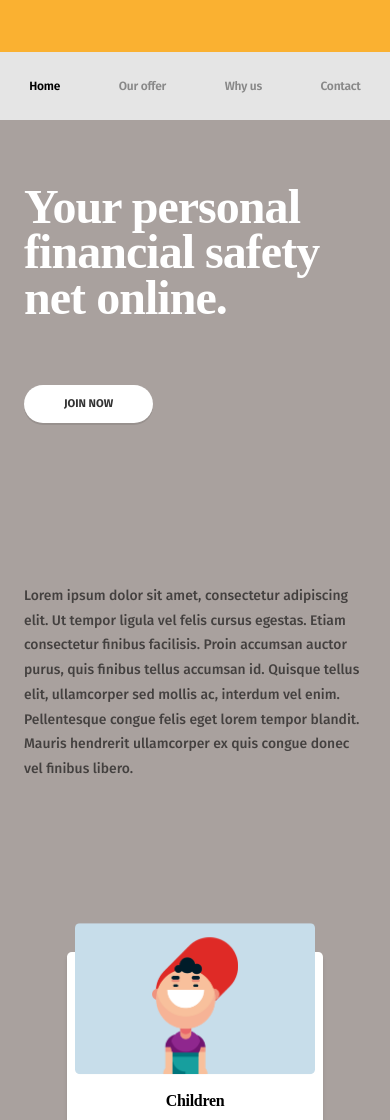
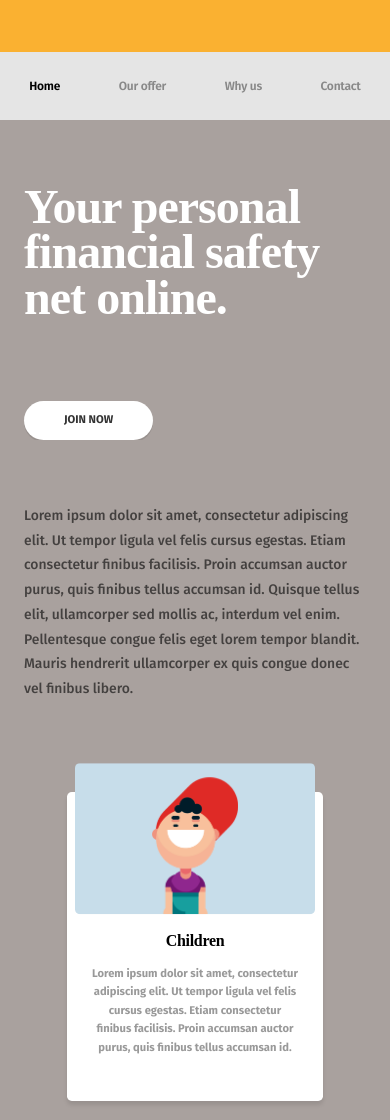
Before and after one commit to linda-jansson-gbg/insurancegridresponsive, a plain HTML site: page index.html in a window 390 px wide. Shown: the part 980-2100 px from the top of the page. Drawn offline with Linux system fonts and the light colour scheme; a web font is replaced by a local one.

Commit message:
ändrade padding och höjd

```diff
--- a/style.css
+++ b/style.css
@@ -383,10 +383,8 @@
         }
         .mainheaderleft,
         .mainheaderright {
-            padding: 4rem 1.5rem;
-        }
-        .mainheaderleft .btn {
-            margin-top: 4rem;
+            padding: 4rem 1.5rem 0;
+            min-height: 20rem;
         }
         .infocontainer {
             padding: 0 1rem;
```
